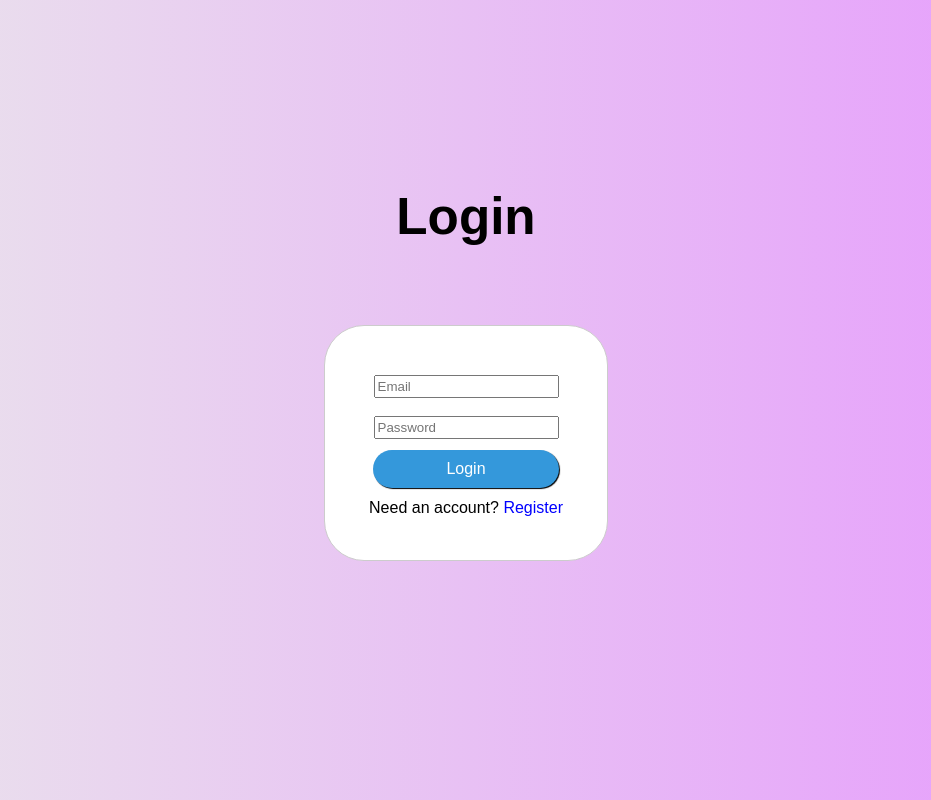
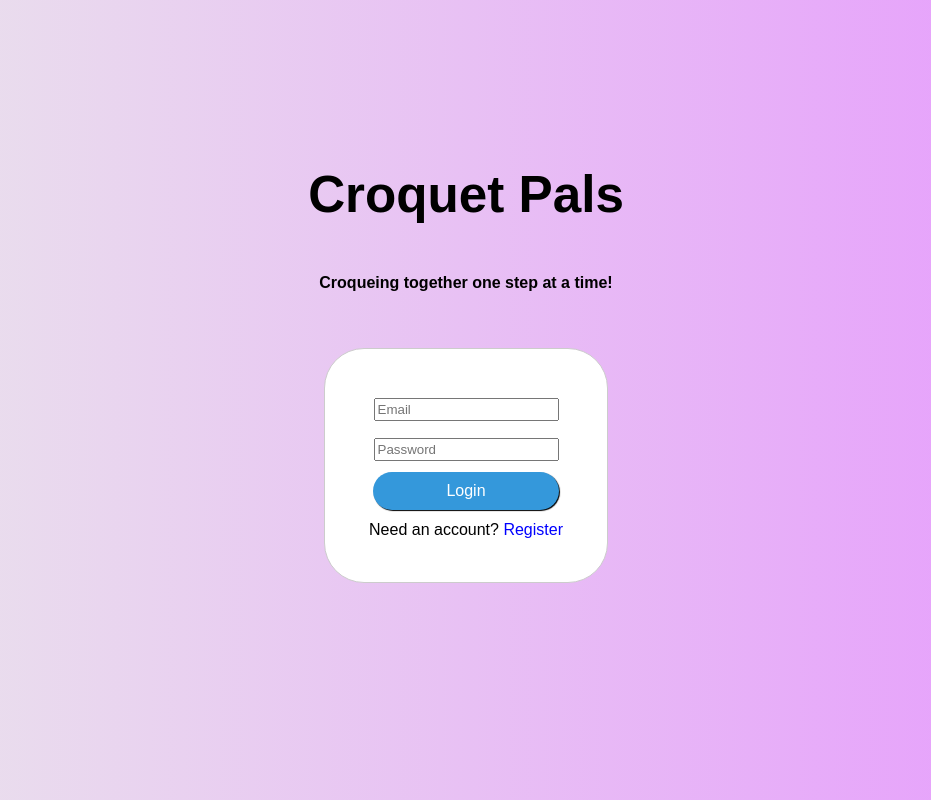
Before and after one commit to mabelheiner/crochetpal, a React (Vite) app: page /login in a window 1280 px wide. Shown: the whole page, without its empty margins (174-1105 px from the left). Built offline with nearby package versions, Linux system fonts and the light colour scheme; no server answers.

Commit message:
nav bar and header working

```diff
--- a/src/Login.css
+++ b/src/Login.css
@@ -25,3 +25,12 @@ input{
     padding: .15em;
     margin: .15em;
 }
+
+h4{
+    padding: .15em;
+    margin: 1em;
+}
+h1{
+    padding-bottom: 0em;
+
+}
--- a/src/Login.jsx
+++ b/src/Login.jsx
@@ -52,8 +52,9 @@ const Login = () => {
             <App />
         ) : (
             <>
-        <h1>Login</h1>
         {/* <Navbar /> */}
+        <h1>Croquet Pals</h1>
+        <h4>Croqueing together one step at a time!</h4>
         <div className="login_1">
         <input type='email' placeholder='Email' value={userEmail} onChange={(e) => setEmail(e.target.value)} />
         <input type="password" placeholder="Password" value={userPassword} onChange={(e) => setPassword(e.target.value)} />
--- a/src/Navbar.css
+++ b/src/Navbar.css
@@ -18,10 +18,15 @@ ul {
     padding: 0;
     margin: 0;
 }
+
 li {
     display: inline;
     padding: 1em;
 }
+
+/* li.active{
+    border-bottom: .1em solid #000000;
+}   */
 a:link, a:visited {
     color: blue;
     text-align: center;
@@ -29,7 +34,14 @@ a:link, a:visited {
     display: inline-block;
   }
 
-  a:hover, a:active {
-    background-color: red;
-    color: white;
+a:hover{
+    background-color:#ffffff;
+    border-radius: 40px;
+    border-radius: 15px;
+    padding: .15em;
+    border-bottom: .13em solid #000000;
+    }
+
+.underline li:active{
+    border-bottom: .1em solid #000000;
 }
--- a/src/Navbar.jsx
+++ b/src/Navbar.jsx
@@ -26,26 +26,34 @@ const Navbar = () => {
     }, [])
     return (
         <>
+        <h1>Croquet Pals</h1>
+        <h4>Croqueing together one step at a time!</h4>
         {session ? (
+            <div class="underline">
             <nav>
             <ul>
-                <li><a href="/">Home</a></li>
-                <li><a href="project">Project</a></li>
+                <li class = "active"><a href="/">Home</a></li>
+                <li ><a href="project">Project</a></li>
                 <li><a href="editproject">Edit Project</a></li>
                 <li><a href="pricing">Pricing</a></li>
                 <li><a href="account">Account</a></li>
             </ul>
             </nav>
+            </div>
         ): (
+
+        <div class="underline">
         <nav>
             <ul>
-                <li><a href="/">Home</a></li>
-                <li><a href="project">Project</a></li>
+                <li class = "active"><a href="/">Home</a></li>
+                <li ><a href="project">Project</a></li>
                 <li><a href="editproject">Edit Project</a></li>
                 <li><a href="pricing">Pricing</a></li>
                 <li><a href="login">Login</a></li>
             </ul>
         </nav>
+        </div>
+
         )}
         </>
     )
```
